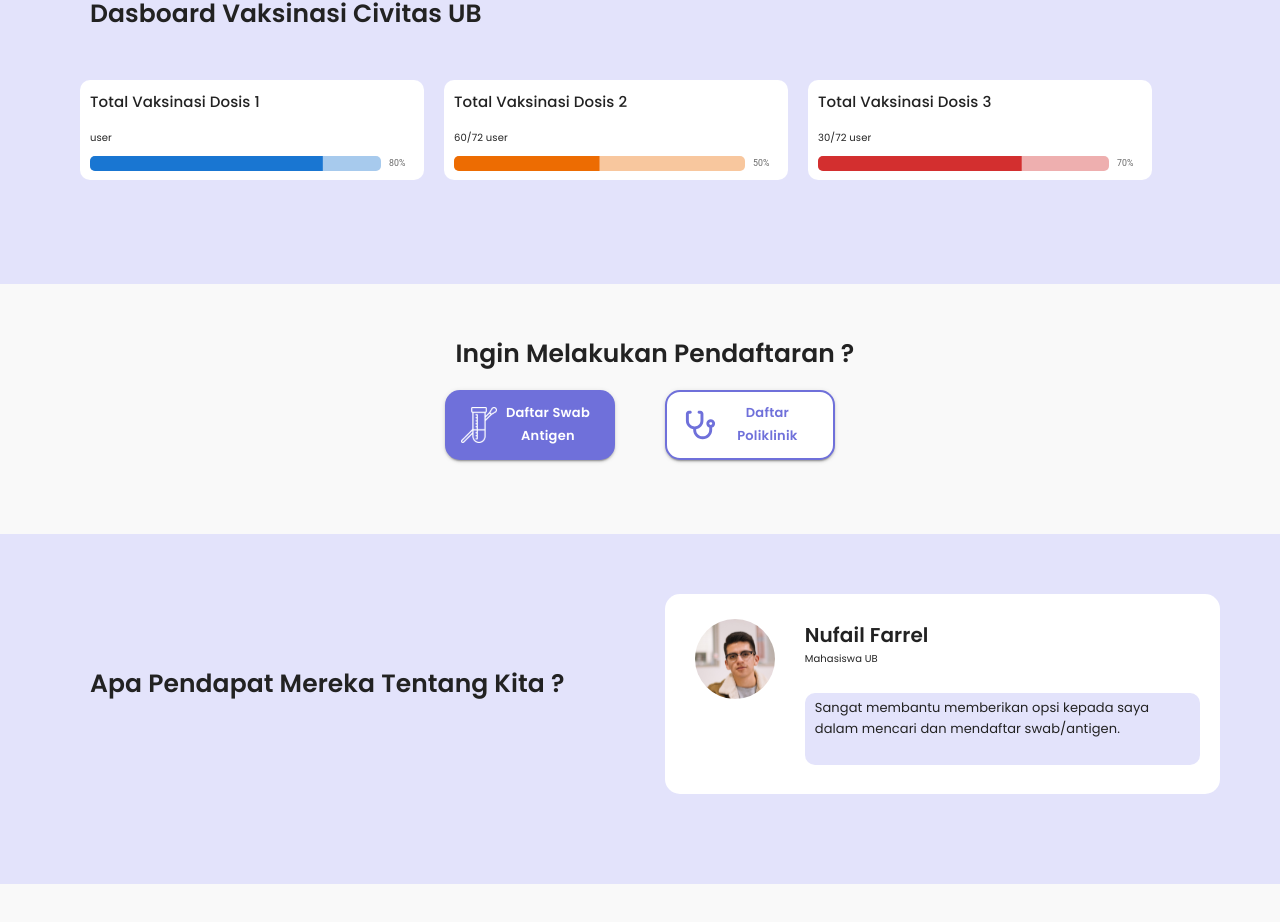
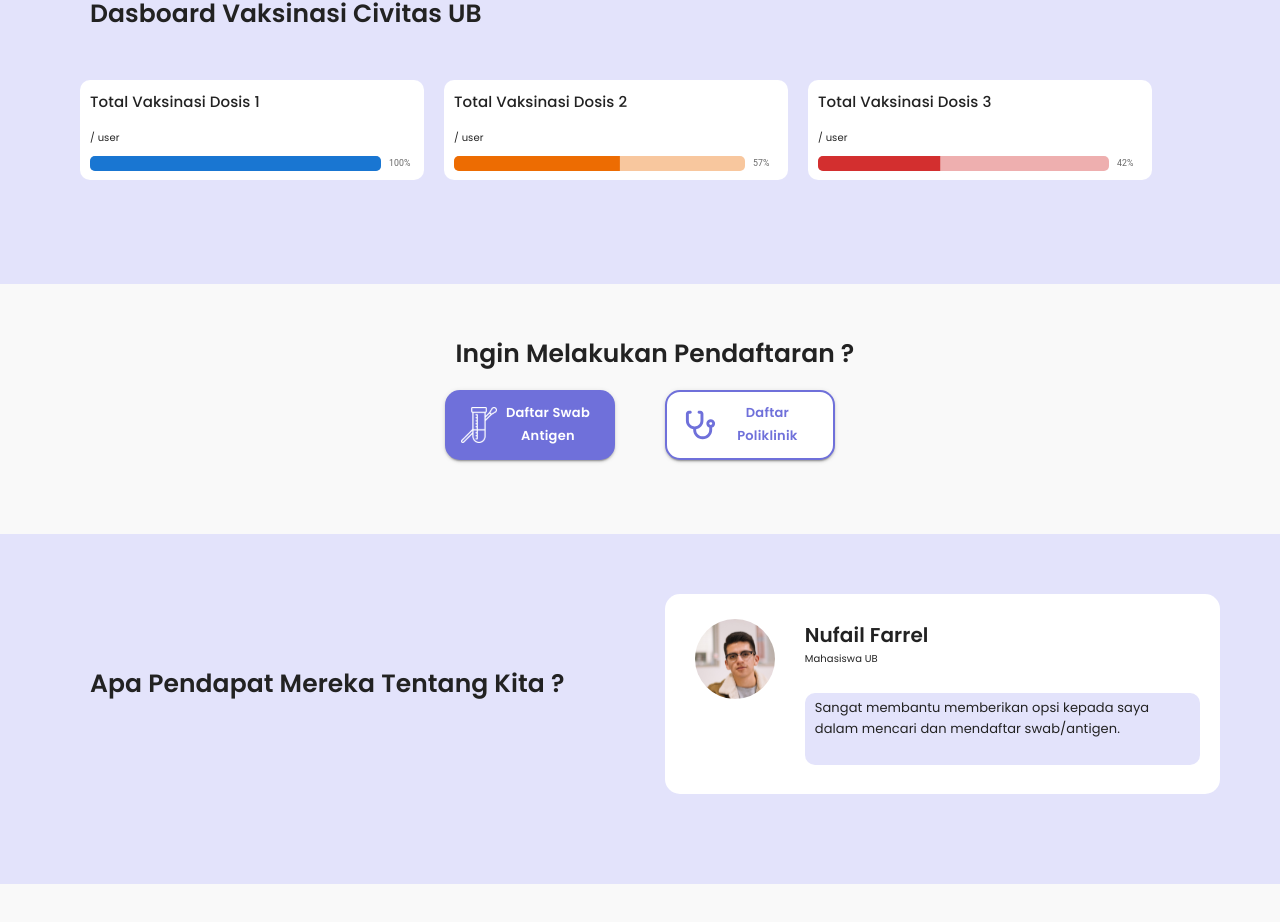
Before and after one commit to Agistian/VaksinFE_BCC, a React (Create React App) app: page / in a window 1280 px wide. Shown: the part 1130-2052 px from the top of the page. Built offline with nearby package versions, Linux system fonts and the light colour scheme; no server answers.

Commit message:
commit dshboard

```diff
--- a/src/components/HomeCom.js
+++ b/src/components/HomeCom.js
@@ -52,17 +52,33 @@ LinearProgressWithLabel.propTypes = {
 
 export const Dasboard = () => {
 
-	const [form, setForm] = useState('');
-	const data = axios.get(`http://localhost:5000/dashboard/`).then((res) => {
+	const [pengguna, setForm] = useState('');
+	const [dosis1P, setdosis1P] = useState('');
+	const [dosis2P, setdosis2P] = useState('');
+	const [boosterP, setboosterP] = useState('');
+	const [perDosis1, setPer1] = useState(100);
+	const [perDosis2, setPer2] = useState(57);
+	const [perBooster, setPer3] = useState(42);
+
+
+	axios.get(`http://localhost:5000/dashboard/`).then((res) => {
         // console.log(res.data);
 		setForm(res.data.jumlah_pengguna);
+		setdosis1P(res.data.jumlah_dosis1);
+		setdosis2P(res.data.jumlah_dosis2);
+		setboosterP(res.data.jumlah_booster);
+		setPer1(res.data.persentase_dosis1);
+		setPer2(res.data.persentase_dosis2);
+		setPer3(res.data.persentase_booster);
     }).catch(err => console.log(err));
-	console.log(form);
+
+	// console.log(perDosis2);
+
 	const [progress, setProgress] = React.useState(10);
 
 	React.useEffect(() => {
 		const timer = setInterval(() => {
-		  setProgress((prevProgress) => (80));
+		  setProgress((prevProgress) => (perDosis1));
 		}, 800);
 		return () => {
 		  clearInterval(timer);
@@ -73,7 +89,7 @@ export const Dasboard = () => {
 
 	React.useEffect(() => {
 		const timer = setInterval(() => {
-		  setProgress2((prevProgress) => (50));
+		  setProgress2((prevProgress) => (perDosis2));
 		}, 800);
 		return () => {
 		  clearInterval(timer);
@@ -84,7 +100,7 @@ export const Dasboard = () => {
 
 	React.useEffect(() => {
 		const timer = setInterval(() => {
-		  setProgress3((prevProgress) => (70));
+		  setProgress3((prevProgress) => (perBooster));
 		}, 800);
 		return () => {
 		  clearInterval(timer);
@@ -92,19 +108,6 @@ export const Dasboard = () => {
 	}, []);
 
 	const { authToken } = useAuth();
-
-	// axios({
-    //     method: "get",
-    //     url: "http://localhost:5000/dashboard/",
-    //     headers:{
-    //         'Access-Control-Allow-Headers': '*',
-    //         'Access-Control-Allow-Origin': '*',
-	// 	    'Access-Control-Allow-Methods': 'GET,PUT,POST,DELETE,PATCH,OPTIONS'}
-    //  })
-    //     .then(function(response){
-    //         console.log(response.data);
-    //     });
-
 
 
 	return (
@@ -120,7 +123,7 @@ export const Dasboard = () => {
 							<Teks style={{fontSize: '1.5em', fontFamily:'Poppins-Medium'}}>Total Vaksinasi Dosis 1</Teks>
 							<br/>
 
-							<p style={{fontFamily:'Poppins-Regular'}}>user</p>
+							<p style={{fontFamily:'Poppins-Regular'}}>{dosis1P} / {pengguna} user</p>
 
 							<Box sx={{ width: '100%'}}>
 								<LinearProgressWithLabel style={{height:'15px', borderRadius:'5px'}} value={progress} />
@@ -132,7 +135,7 @@ export const Dasboard = () => {
 						<div style={{borderRadius:'10px', backgroundColor:'white', height:'100px', paddingLeft:'10px', paddingTop:'10px'}}>
 							<Teks style={{fontSize: '1.5em', fontFamily:'Poppins-Medium'}}>Total Vaksinasi Dosis 2</Teks>
 							<br/>
-							<p style={{fontFamily:'Poppins-Regular'}}>60/72 user</p>
+							<p style={{fontFamily:'Poppins-Regular'}}>{dosis2P} / {pengguna} user</p>
 
 							<Box sx={{ width: '100%'}}>
 								<LinearProgressWithLabel style={{height:'15px', borderRadius:'5px'}} color='warning' value={progress2} />
@@ -144,7 +147,7 @@ export const Dasboard = () => {
 						<div style={{borderRadius:'10px', backgroundColor:'white', height:'100px', paddingLeft:'10px', paddingTop:'10px'}}>
 							<Teks style={{fontSize: '1.5em', fontFamily:'Poppins-Medium'}}>Total Vaksinasi Dosis 3</Teks>
 							<br/>
-							<p style={{fontFamily:'Poppins-Regular'}}>30/72 user</p>
+							<p style={{fontFamily:'Poppins-Regular'}}>{boosterP} / {pengguna} user</p>
 
 							<Box sx={{ width: '100%'}}>
 								<LinearProgressWithLabel style={{height:'15px', borderRadius:'5px'}} color='error' value={progress3} />
--- a/src/pages/Akun.js
+++ b/src/pages/Akun.js
@@ -91,28 +91,18 @@ const Akun = () => {
     const [post, setPost] = React.useState(null);
     console.log(authToken);
 
-    axios({
-        method: "get",
-        url: "http://localhost:5000/user",
-        headers:{
-            'Access-Control-Allow-Headers': '*',
-            'Access-Control-Allow-Origin': '*',
-		    'Access-Control-Allow-Methods': 'GET,PUT,POST,DELETE,PATCH,OPTIONS',
-            Authorization: `Bearer ${authToken}`}
-     })
-        .then(function(response){
-            console.log(response.data);
-        });
-
-
-    // axios(`http://localhost:5000/user`, {
-    //     headers: {Authorization: `Bearer ${authToken}`},
-    //     }).then((res) => {
-    //     console.log(res);
-    // // setPost(response.data);
-    // }).catch(err => console.log(err.res));
-    // console.log(post);
-    //user
+    const data = axios.get(`http://localhost:5000/user`, {
+            headers: {
+                Authorization: `Bearer ${authToken}`,
+                'Access-Control-Allow-Origin': '*',
+                'Access-Control-Allow-Methods': 'GET,PUT,POST,DELETE,PATCH,OPTIONS',
+                'Content-Type': 'application/json',
+                'Access-Control-Allow-Headers': '*',
+                'Access-Control-Allow-Credentials':'true'
+        }}).then((res) => {
+        console.log(res);
+		// setForm(res.data.jumlah);
+    }).catch(err => console.log(err));
 
     const [open, setOpen] = React.useState(false);
     const handleOpen = () => setOpen(true);
```
